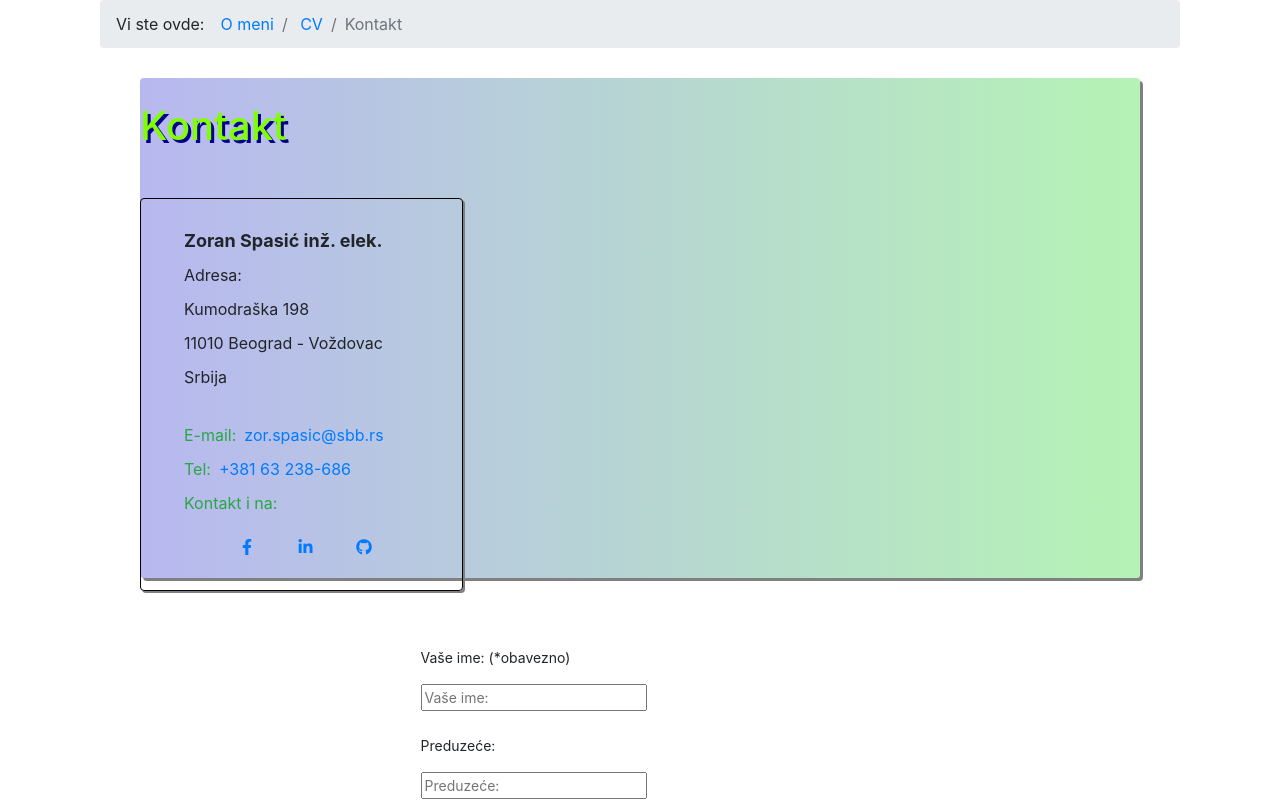
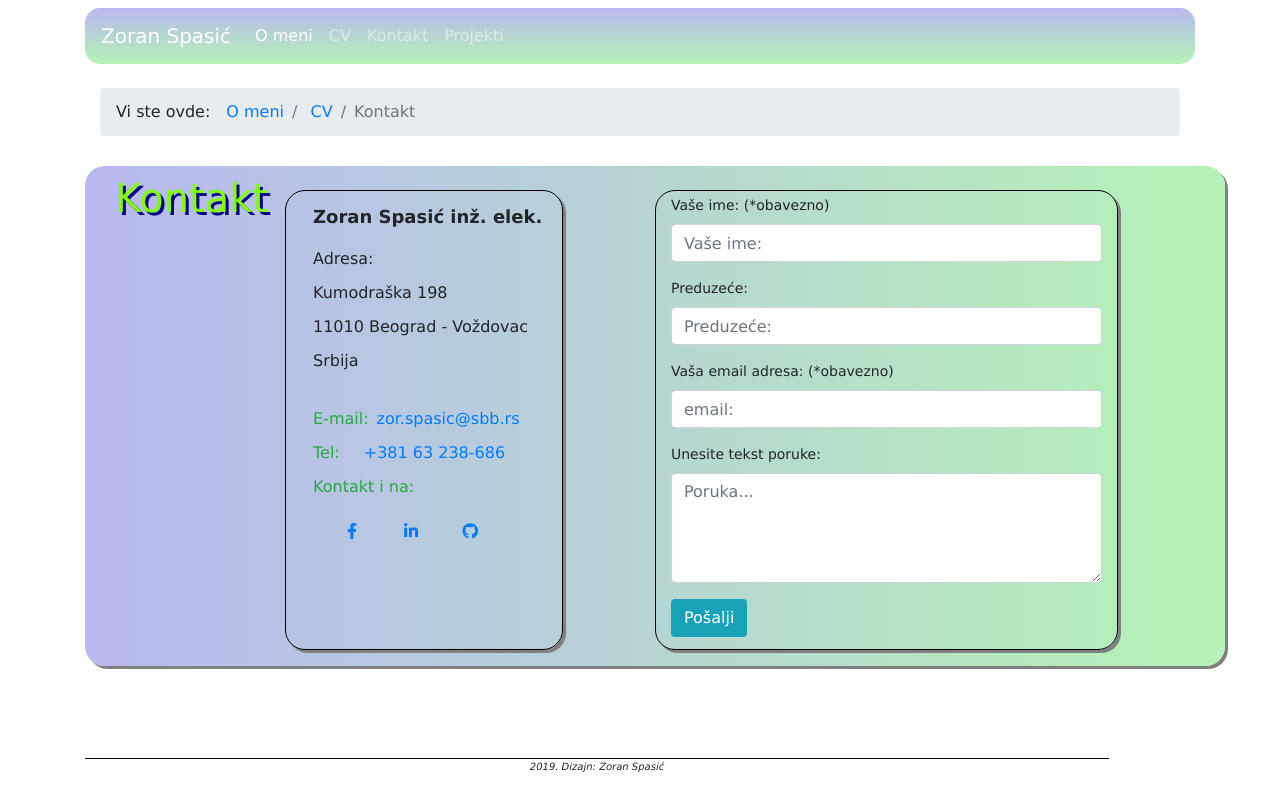
Before and after one commit to zoranspasic/Projekat-html-css, a plain HTML site: page Projekat-ZSpasicucenik-kontakt.html in a window 1280 px wide. Shown: the top 810 px of the page. Drawn offline with nearby package versions, Linux system fonts and the light colour scheme; files whose address does not match are found by name.

Commit message:
Dodat navbar meni

```diff
--- a/Projekat-ZSpasicucenik-kontakt.html
+++ b/Projekat-ZSpasicucenik-kontakt.html
@@ -11,45 +11,63 @@
     <script src="https://maxcdn.bootstrapcdn.com/bootstrap/4.3.1/js/bootstrap.min.js"></script>
     <link rel="stylesheet" href="https://use.fontawesome.com/releases/v5.8.1/css/all.css"
         integrity="sha384-50oBUHEmvpQ+1lW4y57PTFmhCaXp0ML5d60M1M7uH2+nqUivzIebhndOJK28anvf" crossorigin="anonymous">
-        <link rel="stylesheet" type="text/css" href="E:\Zoran\KURS\Projekat HTML i CSS\Stil-folder\Stajl.css">
+    <link rel="stylesheet" type="text/css" href="C:\Users\Home\Desktop\Projekat-html-css\Stil-folder\Stajl.css">
     <title>Projekat HTML-CSS - Kontakt</title>
     <style>
-   /* #levo {
-    width: 30%;
-    margin-top: 20px;
+        #kontakt_levo,
+        #kontakt_formular {
             border: 1px solid black;
             box-shadow: 3px 3px grey;
-    display: inline-block;
         }
 
-#formular {
-    width: 50%;
-    line-height: 80%;
-    margin-top: 20px;
-    margin-left: 20px;
-    border: 1px solid black;
-    box-shadow: 3px 3px grey;
-    display: inline-block;
+        .footer {
+            position: absolute;
+            bottom: 0;
+            width: 80%;
+            text-align: center;
+            font-style: italic;
+            font-size: 10px;
+            padding-bottom: 10px;
+            border-top: 1px solid black;
+
         }
-
-fieldset {
-            width: 90%;
-            height: 50%;
-            margin-left: 10px;
+        nav {
+            background-image: linear-gradient(to bottom, rgb(184, 184, 240), rgb(181, 243, 181));
+            border-radius: 15px;
         }
-
-        input, textarea {
-            width:100%;
-        }
-*/
     </style>
 </head>
 
-<body class="container">
+<body class="container pt-2">
 
+    <nav class="navbar navbar-expand-sm navbar-dark">
 
+        <a class="navbar-brand" href="Zoki.jpg">Zoran Spasić</a>
 
-<div class="container">
+        <button class="navbar-toggler" type="button" data-toggle="collapse" data-target="#navbar">
+          <span class="navbar-toggler-icon"></span>
+        </button>
+
+        <div class="collapse navbar-collapse" id="navbar">
+          <ul class="navbar-nav">
+              <li class="nav-item">
+                  <a class="nav-link active" href="index.html">O meni</a>
+              </li>
+              <li class="nav-item">
+                  <a class="nav-link" href="Projekat-ZSpasicucenik-CV.html">CV</a>
+              </li>
+              <li class="nav-item">
+                  <a class="nav-link" href="Projekat-ZSpasicucenik-kontakt.html">Kontakt</a>
+              </li>
+              <li class="nav-item">
+                  <a class="nav-link" href="Projekat-ZSpasicucenik-projekti.html">Projekti</a>
+              </li>
+          </ul>
+        </div>
+      </nav>
+      <br>
+
+    <div class="container-fluid">
         <nav>
             <ol class="breadcrumb">
                 <li class="mr-3">Vi ste ovde:</li>
@@ -65,15 +83,13 @@ fieldset {
         </nav>
     </div>
 
-<div id="glavni" class="container rounded">
+    <div id="glavni" class="container row" style="border-radius: 20px">
 
-    <div class="row">
-        <h1 class="mr-3 mt-4 col-" style="text-shadow: 3px 3px darkblue; color: chartreuse">Kontakt</h1>
-    </div>
+        <h1 class="mt-2 col-sm-2" style="text-shadow: 3px 3px darkblue; color: chartreuse">Kontakt</h1>
 
-   <div id="levo" class="row col-sm-4 rounded mb-5">
+        <div id="kontakt_levo" class="col-sm-3 mt-4 mb-3" style="border-radius: 20px">
 
-       <table class="table table-borderless col- ml-3 mt-4">
+            <table class="table table-borderless">
                 <th style="font-size: 18px;">Zoran Spasić inž. elek.</th>
                 <tr>
                     <td>Adresa:</td>
@@ -89,20 +105,23 @@ fieldset {
                 </tr>
                 <td></td>
                 <tr>
-               <td class="text-success">E-mail:<a class="ml-2" href="mailto:zor.spasic@sbb.rs">zor.spasic@sbb.rs</a></td>
+                    <td class="text-success">E-mail:<a class="ml-2"
+                            href="mailto:zor.spasic@sbb.rs">zor.spasic@sbb.rs</a></td>
                 </tr>
                 <tr>
-               <td class="mt-1 text-success">Tel:<a class="ml-2" href="#">+381 63 238-686</a></td>
+                    <td class="mt-1 text-success">Tel:<a class="ml-4" href="#">+381 63 238-686</a></td>
                 </tr>
                 <tr>
                     <td class="text-success">Kontakt i na:</td>
                 </tr>
                 <tr>
                     <td id="social"> <a href="https://www.facebook.com" target="_blank" type="button"
-                       class="fab fa-facebook-f ml-5 mr-4" style="line-height:30px; width:30px; text-align: center"></a>
+                            class="fab fa-facebook-f ml-4 mr-4"
+                            style="line-height:30px; width:30px; text-align: center"></a>
 
                         <a href="https://www.linkedin.com/" target="_blank" type="button"
-                       class="fab fa-linkedin-in mr-4" style="line-height:30px; width:30px; text-align: center"></a>
+                            class="fab fa-linkedin-in mr-4"
+                            style="line-height:30px; width:30px; text-align: center"></a>
 
                         <a href="https://github.com/" target="_blank" type="button" class="fab fa-github"
                             style="line-height:30px; width:30px; text-align: center"></a></td>
@@ -110,47 +129,36 @@ fieldset {
             </table>
         </div>
 
-    <div id="formular" class="container col-sm-6 rounded">
+        <div id="kontakt_formular" class="container col-sm-5 mt-4 mb-3" style="border-radius: 20px">
 
-        <form class="ml-2">
+            <form>
                 <div class="form-group">
-
-                <div class="form-group">
-                    <label class="mt-2 mb-2" for="usr">Vaše ime: (*obavezno)</label><br>
-                    <input class="mt-2 mb-2" type="text" name="usr" id="usr" placeholder="Vaše ime:" required><br>
+                    <label class="mt-1" for="usr">Vaše ime: (*obavezno)</label>
+                    <input class="form-control" type="text" name="usr" id="usr" placeholder="Vaše ime:" required>
                 </div>
 
                 <div class="form-group">
-                    <label for="firm">Preduzeće:</label><br>
-                    <input class="mt-2 mb-2" type="text" name="firm" id="firm" placeholder="Preduzeće:"><br>
+                    <label for="firma">Preduzeće:</label>
+                    <input class="form-control" type="text" name="firma" id="firma" placeholder="Preduzeće:">
                 </div>
 
                 <div class="form-group">
-                    <label for="mail">Vaša email adresa: (*obavezno)</label><br>
-                    <input type="email" name="mail" id="mail" placeholder="email:" required><br>
+                    <label for="mail">Vaša email adresa: (*obavezno)</label>
+                    <input class="form-control" type="email" name="mail" id="mail" placeholder="email:" required>
                 </div>
 
                 <div class="form-group">
-                    <label class="mt-2 mb-2" for="txt">Unesite tekst poruke:</label><br>
-                    <textarea name="txt" id="txt" rows="10" placeholder="Poruka..."></textarea>
+                    <label for="txt">Unesite tekst poruke:</label>
+                    <textarea class="form-control" name="txt" id="txt" rows="4" placeholder="Poruka..."></textarea>
                 </div>
 
+                <button type="submit" class="btn bg-info text-white">Pošalji</button>
+            </form>
         </div>
-        </form>
-
-        <div>
-            <button type="submit" class="bt button bg-success">Pošalji</button>
     </div>
-
+    <div class="container-fluid footer">
+        <p>2019. Dizajn: Zoran Spasić</p>
     </div>
-
-   <!--<div class="row">
-        <div class="footer col- mt-3"><p>2019. Dizajn: Zoran Spasic</p></div>
-    </div>-->
-</div>
-
-
-
 </body>
 
 </html>
--- a/Stil-folder/Stajl.css
+++ b/Stil-folder/Stajl.css
@@ -1,5 +1,11 @@
+body {
+    width: 1200px;
+    height: 500px;
+    margin: auto;
+    font-family: Verdana, Geneva, Tahoma, sans-serif;
+    }
 #glavni {
-    width: 1000px;
+    width: 1200px;
     height: 500px;
     margin: auto;
     background-image: linear-gradient(to right, rgb(184, 184, 240), rgb(181, 243, 181));
@@ -8,26 +14,7 @@
     font-size: 14px;
 }
 
-.footer {
-    position: absolute;
-    bottom: 0;
-    width: 80%;
-    text-align: center;
-    font-style: italic;
-    font-size: 10px;
-    padding-bottom: 10px;
-    border-top: 1px solid black;
-
-}
-
-div>img {
-    width: 80%;
-    height: 80%;
-    margin-top: 40px;
-}
-
 #centar, #desno {
-    width: 80%;
     height: 80%;
     margin-top: 40px;
     border: 1px solid black;
@@ -43,7 +30,7 @@ div>img {
 }
 
 #donji {
-    width: 1000px;
+    width: 1200px;
     height: auto;
     margin: auto;
     border: 1px solid black;
@@ -79,10 +66,11 @@ div >a {
     box-shadow: 3px 3px grey;
 }
 
-div>img {
-    width: 80%;
+#index-fotka {
     height: 80%;
     margin-top: 40px;
+    border: 1px solid black;
+    box-shadow: 2px 2px grey;
 }
 
 div >a {
@@ -107,18 +95,10 @@ div >a {
 #social > a:hover {
     background-color: aquamarine;
     text-decoration: none;
-  }
-  td {
+}
+
+td {
     min-width: 300px;
     line-height: 10px;
     font-size: 16px;
-  }
-
-  /*ul {
-    list-style-type: none;
-    margin-left: 0;
-    padding: 0;
-    font-style: italic;
-    font-size: 14px;
-    font-family: Tahoma;
-  }*/
+}
```
Also changed, not shown: Projekat-ZSpasicucenik-CV.html (+81 -27 lines), Projekat-ZSpasicucenik-projekti.html (+59 -9 lines), index.html (+54 -37 lines). Lines whose indentation alone changed are shown as unchanged.
